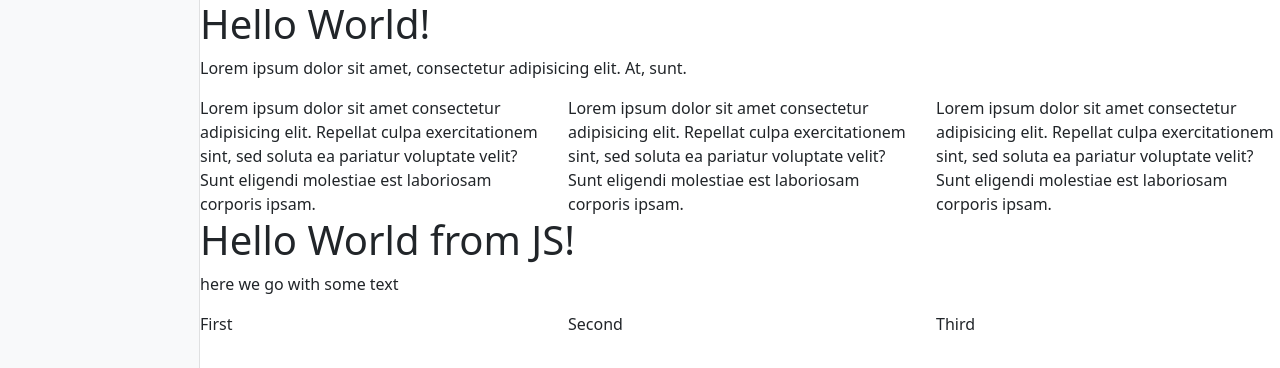
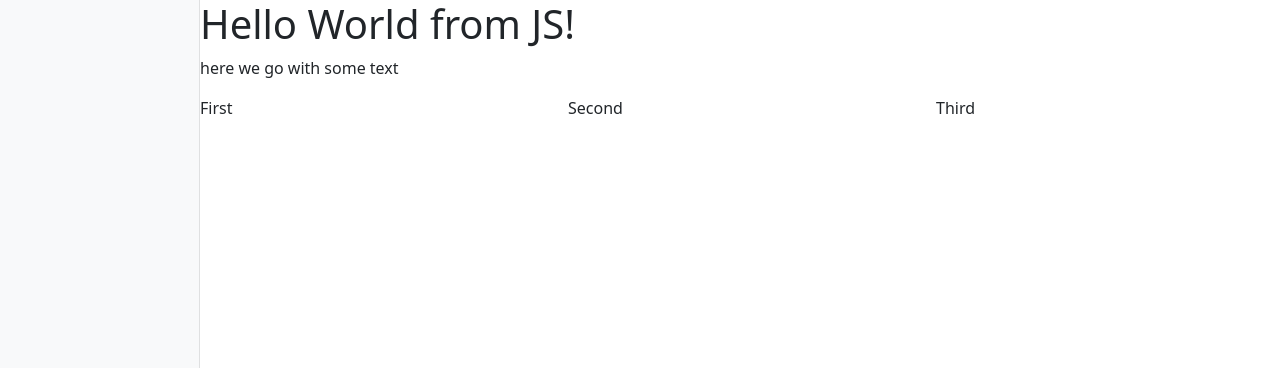
Before and after one commit to Victor-Pipin/JS-Constructor, a website: page index.html in a window 1280 px wide. Shown: the top 368 px of the page. Drawn offline with nearby package versions, Linux system fonts and the light colour scheme.

Commit message:
Removed template HTML code that will be dynamically created in the-js file and inserted into the-html file

```diff
--- a/index.html
+++ b/index.html
@@ -11,39 +11,7 @@
     <div id="app" class="container-fluid">
         <div id="panel" class="bg-light sidebar"></div>
 
-        <div id="site" class="content">
-            <div class="row">
-                <div class="col-sm">
-                    <h1>Hello World!</h1>
-                </div>
-            </div>
-
-            <div class="row">
-                <div class="col-sm">
-                    <p>Lorem ipsum dolor sit amet, consectetur adipisicing elit. At, sunt.</p>
-                </div>
-            </div>
-
-            <div class="row">
-                <div class="col-sm">
-                    Lorem ipsum dolor sit amet consectetur adipisicing elit.
-                    Repellat culpa exercitationem sint, sed soluta ea pariatur voluptate velit?
-                    Sunt eligendi molestiae est laboriosam corporis ipsam.
-                </div>
-
-                <div class="col-sm">
-                    Lorem ipsum dolor sit amet consectetur adipisicing elit.
-                    Repellat culpa exercitationem sint, sed soluta ea pariatur voluptate velit?
-                    Sunt eligendi molestiae est laboriosam corporis ipsam.
-                </div>
-
-                <div class="col-sm">
-                    Lorem ipsum dolor sit amet consectetur adipisicing elit.
-                    Repellat culpa exercitationem sint, sed soluta ea pariatur voluptate velit?
-                    Sunt eligendi molestiae est laboriosam corporis ipsam.
-                </div>
-            </div>
-        </div>
+        <div id="site" class="content"></div>
     </div>
 
     <script src="index.js"></script>
```
